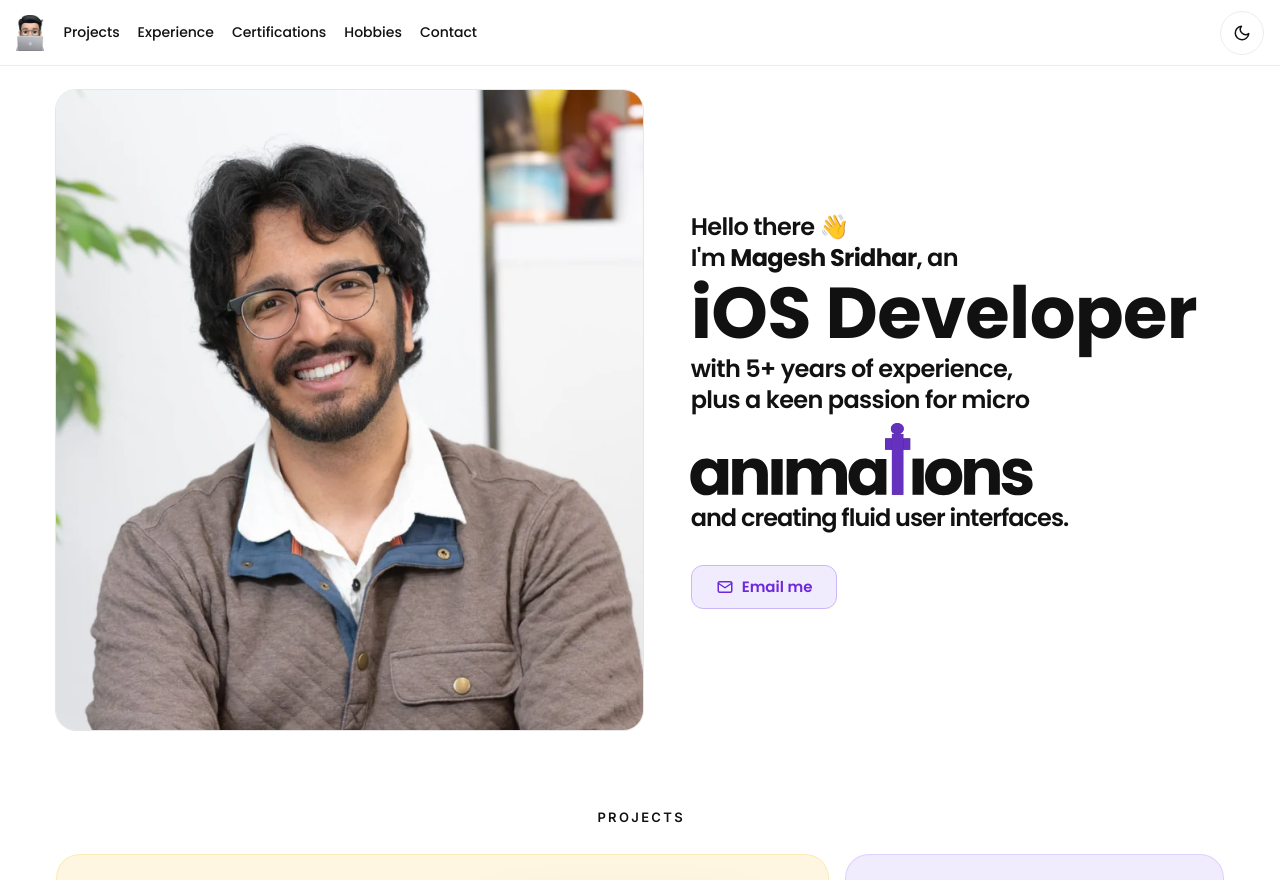
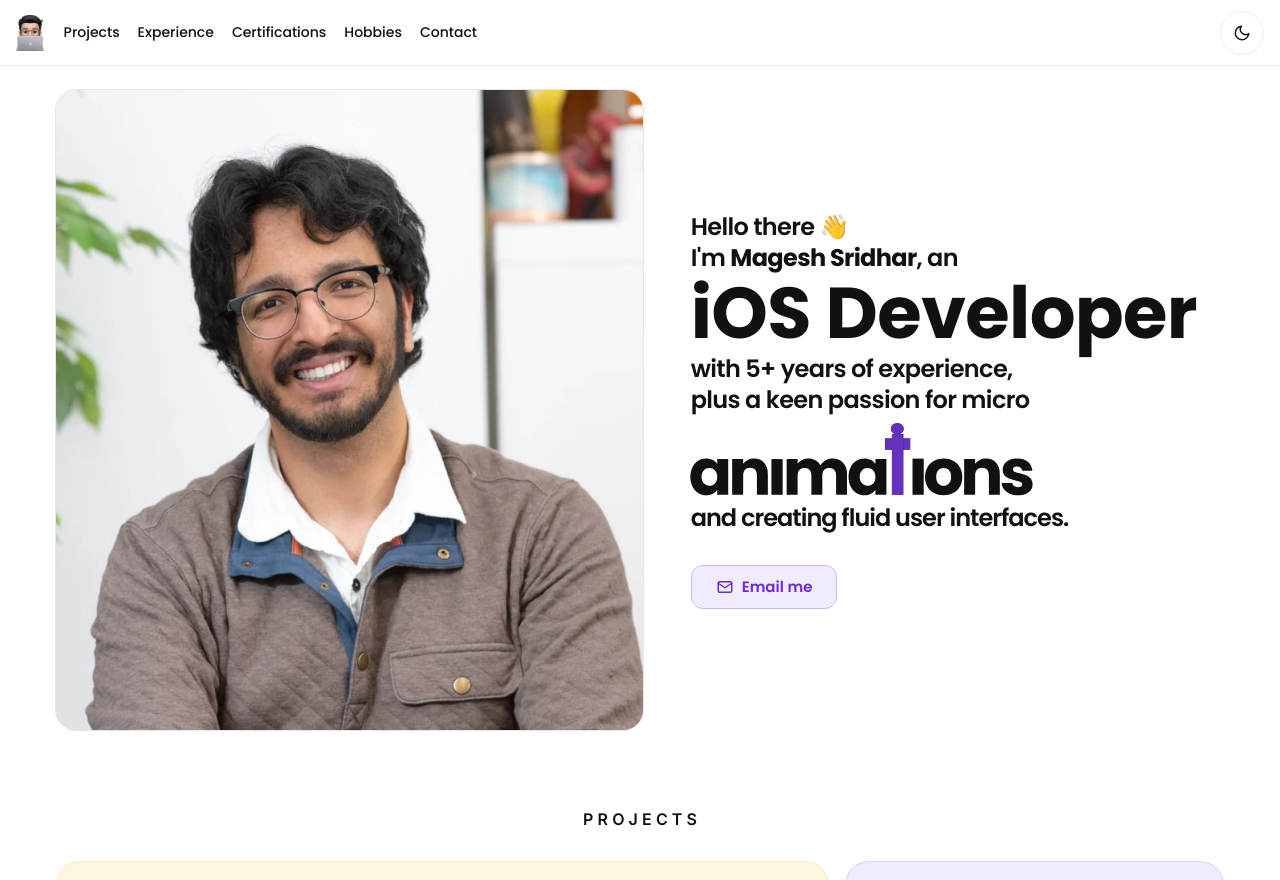
Before and after one commit to mageshsridhar/mageshsridhar.github.io, a plain HTML site: page index.html in a window 1280 px wide. Shown: the top 880 px of the page. Drawn offline with Linux system fonts and the light colour scheme.

Commit message:
Section titles: 16px with wider tracking
Co-Authored-By: Claude Opus 5.5 <noreply@anthropic.com>

```diff
--- a/style.css
+++ b/style.css
@@ -180,9 +180,9 @@ a { color: inherit; }
    need wide letter-spacing to read cleanly at this size) */
 .section h2 {
   font-family: var(--sans); font-weight: 600;
-  font-size: 13px; line-height: 1.2; margin-bottom: 28px;
-  text-transform: uppercase; letter-spacing: .18em;
-  margin-right: -.18em;   /* cancel the trailing letter-space so it stays centred */
+  font-size: 16px; line-height: 1.2; margin-bottom: 32px;
+  text-transform: uppercase; letter-spacing: .26em;
+  margin-right: -.26em;   /* cancel the trailing letter-space so it stays centred */
 }
 
 /* Carousel */
```
